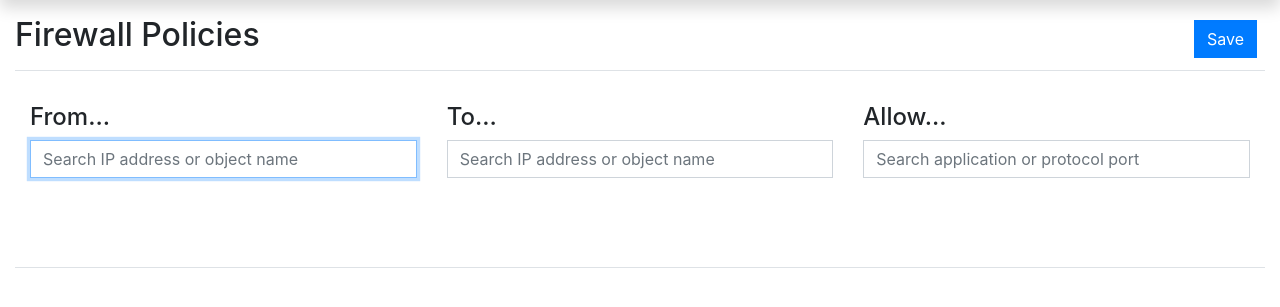
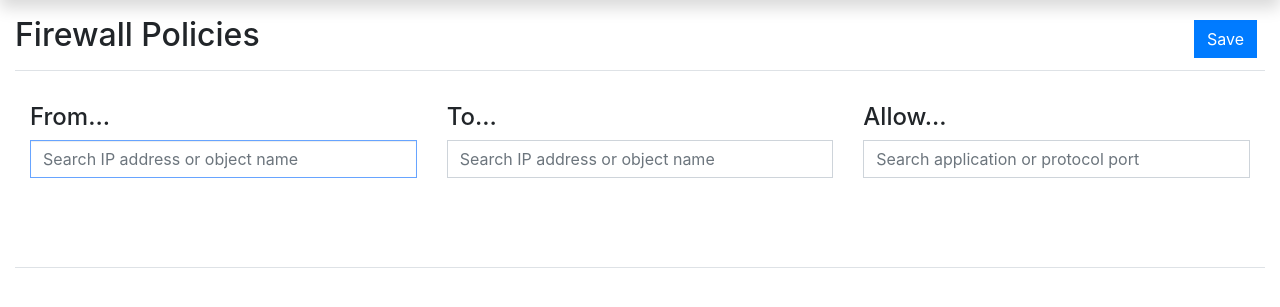
Before and after one commit to haeringer/srx-yamlr, a Django app: template generator/templates/generator/index.html in a window 1280 px wide, with the restyled element focused. Shown: the part 48-355 px from the top of the page. Run offline with Django 3.2, Linux system fonts and the light colour scheme; the template is opened without the code that fills it, so the values that code supplies are empty; some libraries are stand-ins or nearby versions.

Commit message:
set input form style

```diff
--- a/generator/static/generator/style.css
+++ b/generator/static/generator/style.css
@@ -6,6 +6,11 @@ body {
     -webkit-border-radius: 0 !important;
     -moz-border-radius: 0 !important;
     border-radius: 0 !important;
+  }
+
+  .form-control:focus {
+    border-color: #67a4ff;
+    box-shadow: inset 0 1px 1px rgba(0, 0, 0, 0.075), 0 0 8px rgba(255, 0, 0, 0);
   }
 
   .search-results-list {
```
